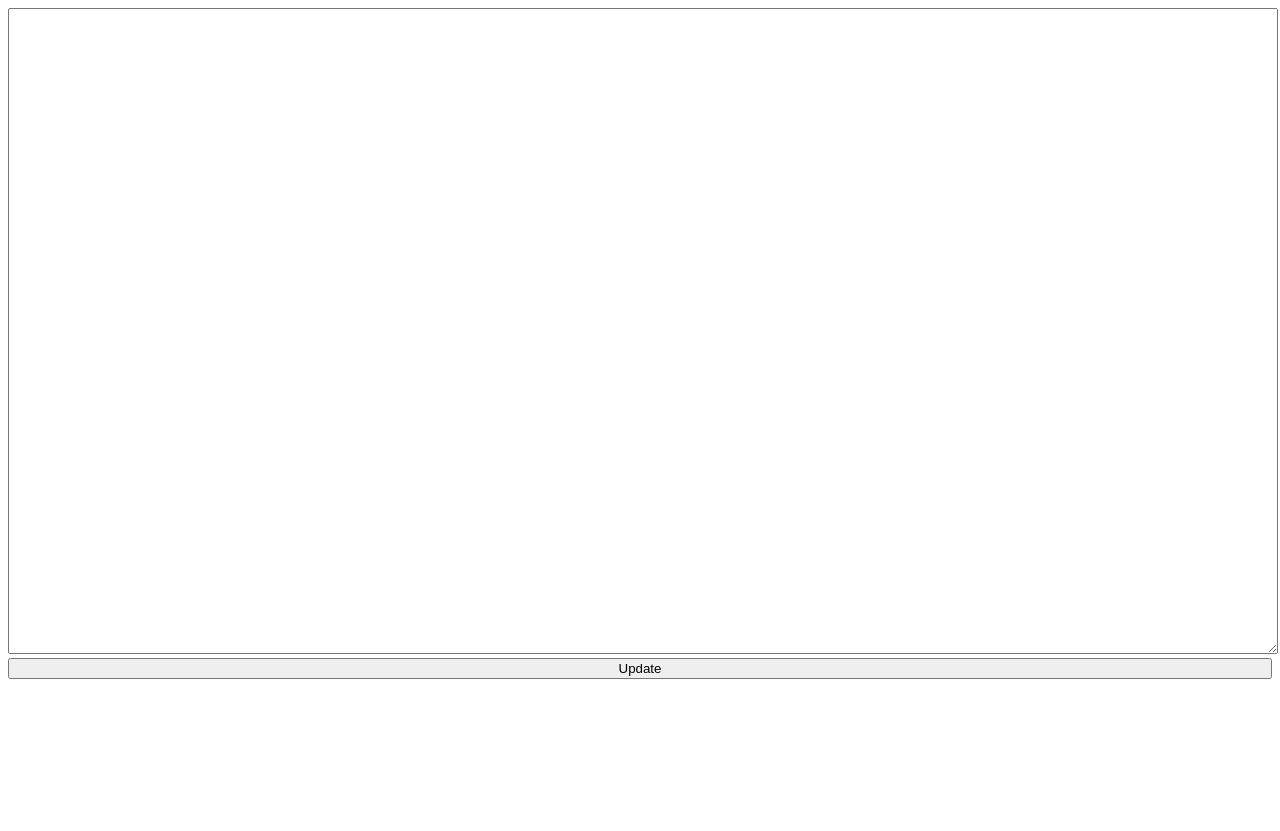
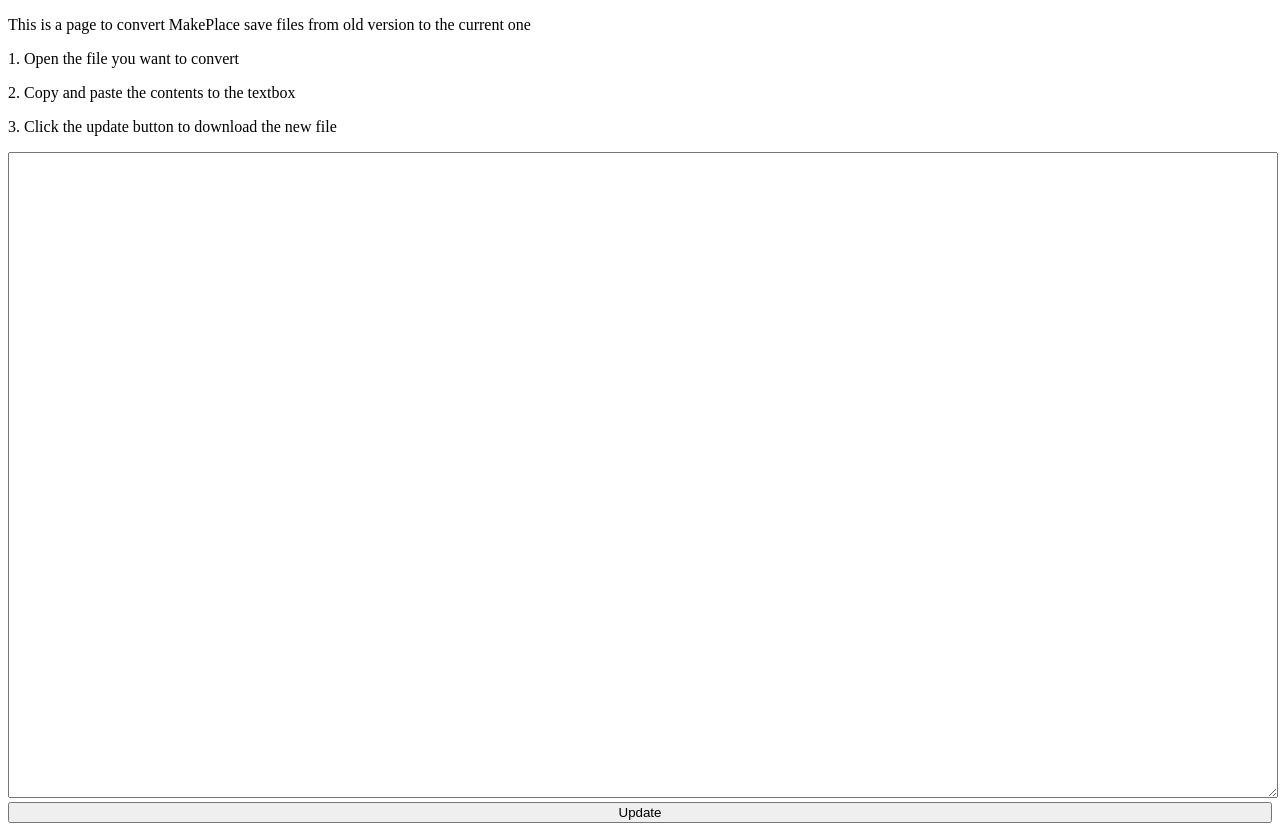
Before and after one commit to RayaSerahill/MakePlaceLegacy, a website: page index.html in a window 1280 px wide. Before the commit the page ends 800 px from the top, so only its background shows below. Drawn offline with Linux system fonts and the light colour scheme.

Commit message:
Added instructions

```diff
--- a/index.html
+++ b/index.html
@@ -5,6 +5,10 @@
     <title>MakePlace save file updater</title>
 </head>
 <body>
+    <p> This is a page to convert MakePlace save files from old version to the current one</p>
+    <p>1. Open the file you want to convert</p>
+    <P>2. Copy and paste the contents to the textbox</P>
+    <p>3. Click the update button to download the new file</p>
     <textarea id="json"></textarea>
     <button onclick="convert()">Update</button>
 </body>
```
